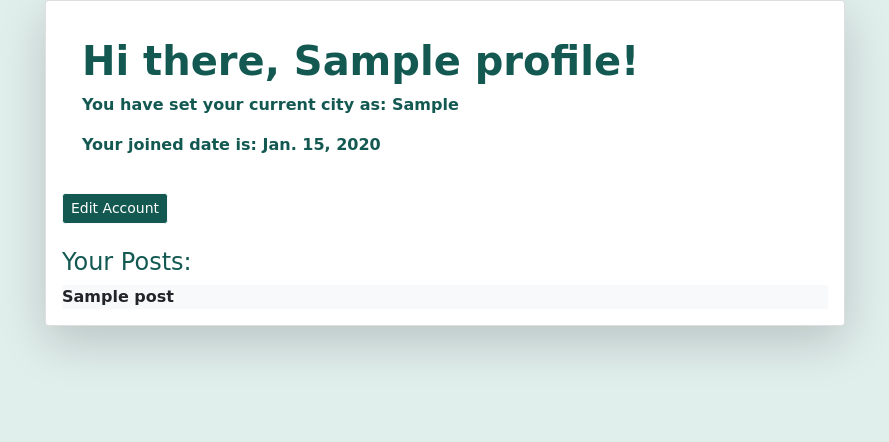
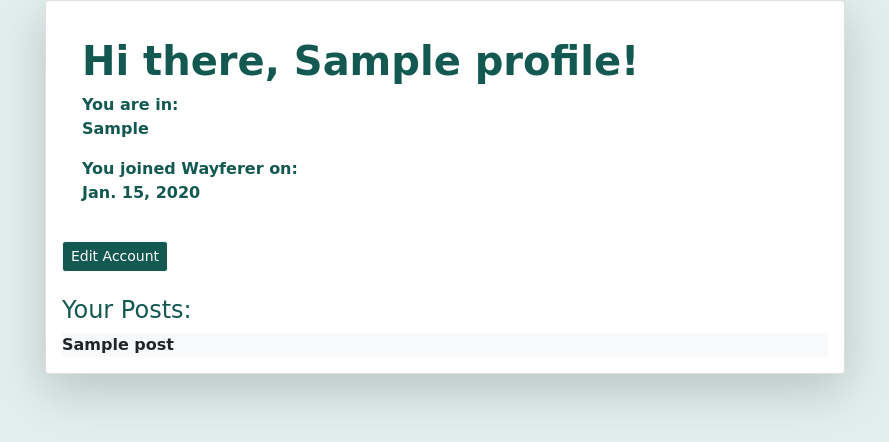
Before and after one commit to qmsparks/Wayfarer, a Django app: page /profile/1/ in a window 1280 px wide. Shown: the part 90-532 px from the top of the page, without its empty margins (55-944 px from the left). Run offline with Django 3.2, Linux system fonts and the light colour scheme; a user stored in the database is signed in; tables that the repository leaves empty hold one stand-in row (values such as "Sample post"); some libraries are stand-ins or nearby versions; some web fonts are replaced.

Commit message:
makes updates to profile detail

```diff
--- a/main_app/templates/profile/detail.html
+++ b/main_app/templates/profile/detail.html
@@ -14,10 +14,10 @@
                         Hi there, {{ user.profile.name }}!
                     </h1>
                     <p class="profile-body">
-                        You have set your current city as: {{user.profile.current_city}}
+                        You are in: <br>{{user.profile.current_city}}
                     </p>
                     <p class="profile-body">
-                        Your joined date is: {{ user.profile.date }}
+                        You joined Wayferer on: <br>{{ user.profile.date }}
                     </p>
                 </div>
 
--- a/main_app/templates/profile/edit.html
+++ b/main_app/templates/profile/edit.html
@@ -14,7 +14,7 @@
                     </h1>
 
                     <!--SECTION Update Form w/in card -->
-                    <form action="{% url 'profile_edit' profile.id %}" method="POST">
+                    <form action="{% url 'profile_edit' profile.id %}" method="POST" class="profile-body">
                         {% csrf_token %}
                         {{ profile_form.as_p }}
 
@@ -26,6 +26,7 @@
 
                 </div>
             </div>
+
         </div>
     </div>
 </div>
```
